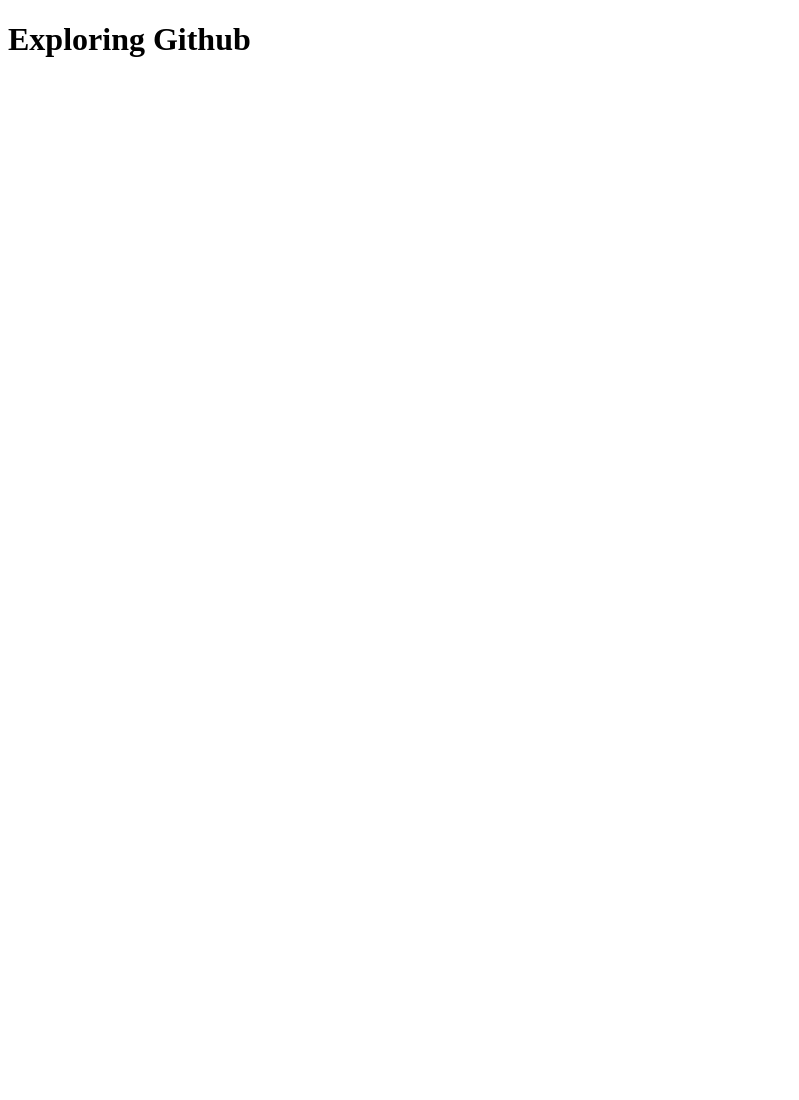
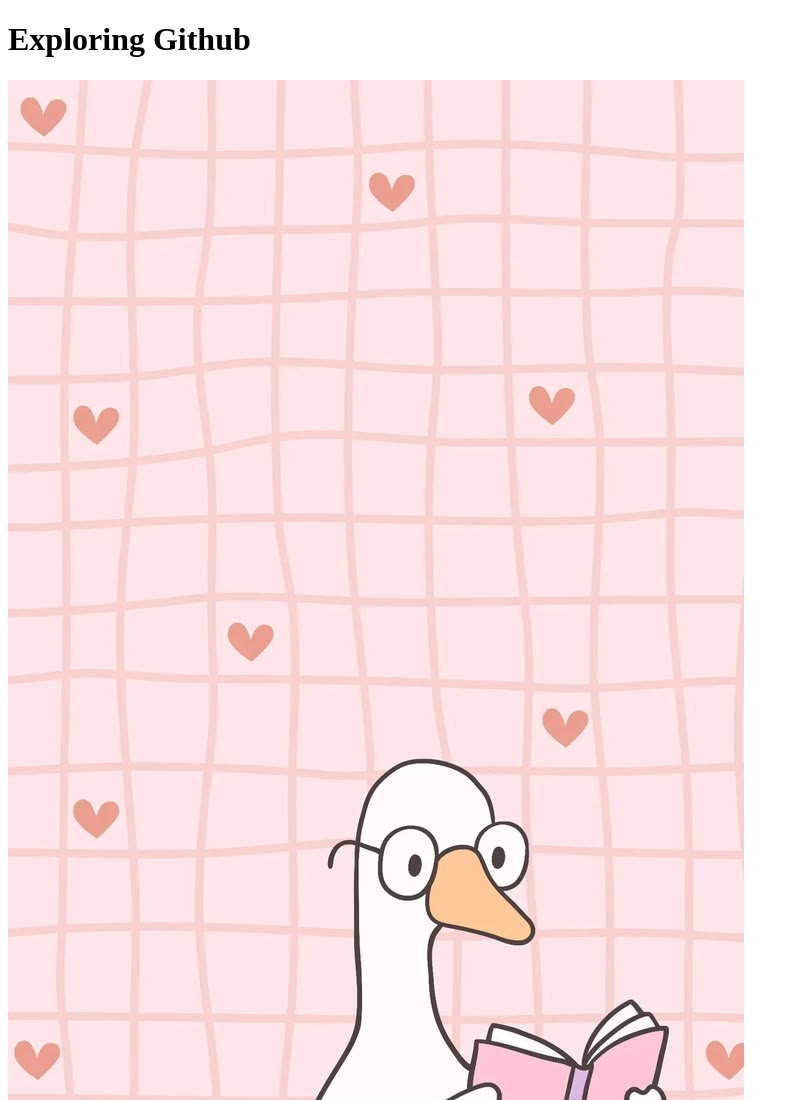
Before and after one commit to shaswatimallik89-ux/my-second-git, a plain HTML site: page index.html in a window 1280 px wide. Shown: the top 1100 px of the page, without its empty margins (0-799 px from the left). Before the commit the page ends 800 px from the top, so only its background shows below. Drawn offline with Linux system fonts and the light colour scheme.

Commit message:
updated index html

```diff
--- a/index.html
+++ b/index.html
@@ -7,5 +7,6 @@
 </head>
 <body>
     <h1>Exploring Github</h1>
+    <img src="images/download (12).jpg" alt="">g
 </body>
 </html>
```
Also changed, not shown: about.html (added), images/download (12).jpg (added).
